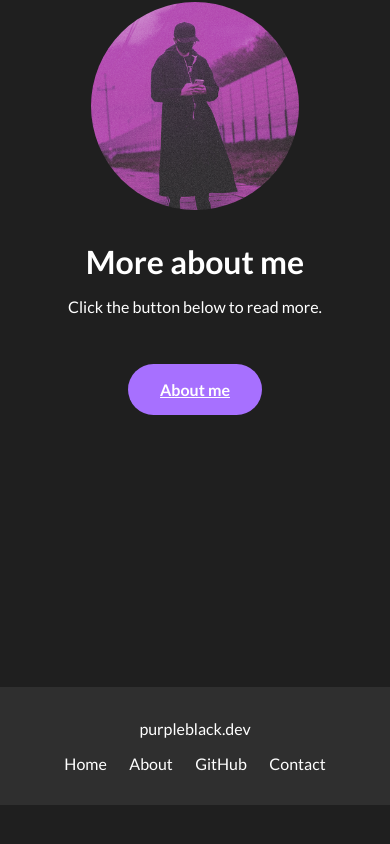
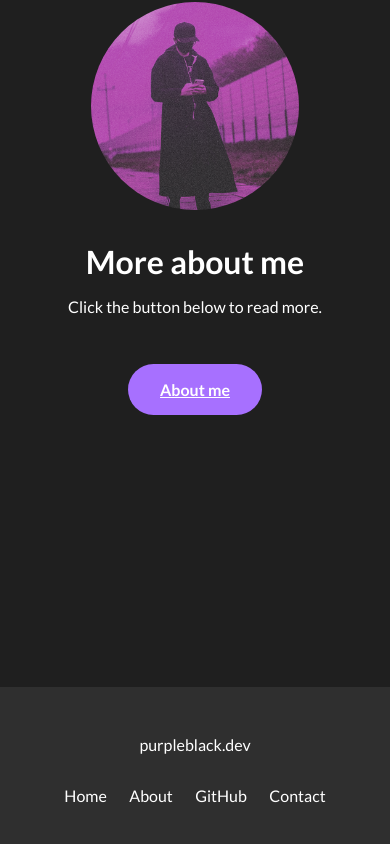
Before and after one commit to goodideagiver/purple-dev-react, a React (Create React App) app: page / in a window 390 px wide. Shown: the part 2910-3754 px from the top of the page. Before the commit the page ends 3715 px from the top, so only its background shows below. Built offline with nearby package versions, Linux system fonts and the light colour scheme; no server answers.

Commit message:
Adjust footer padding

```diff
--- a/src/components/UI/Footer/Footer.module.css
+++ b/src/components/UI/Footer/Footer.module.css
@@ -1,7 +1,7 @@
 .footer {
 	background-color: var(--bg-secondary);
 	margin-top: 5rem;
-	padding: 2rem;
+	padding: 3rem;
 }
 
 .list {
@@ -15,7 +15,7 @@
 
 .title {
 	text-align: center;
-	margin-bottom: 1rem;
+	margin-bottom: 2rem;
 }
 
 .link {
@@ -34,3 +34,9 @@
 .buttons button {
 	font-size: 1rem;
 }
+
+@media (max-width: 768px) {
+	.footer {
+		padding-bottom: 15vh;
+	}
+}
```
